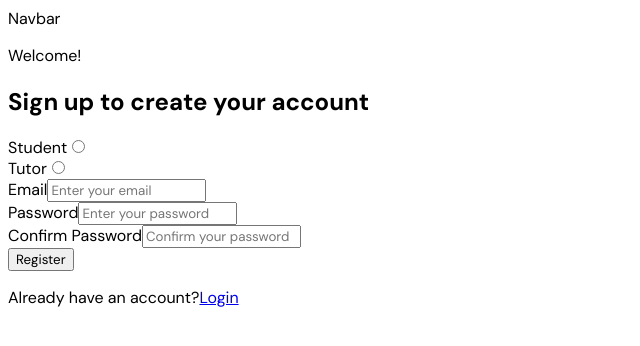
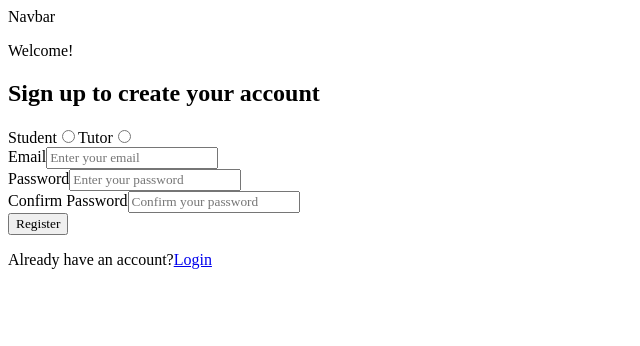
Before and after one commit to thesarpex/Learnflow-LMS, a React (Vite) app: page /signup in a window 1280 px wide. Shown: the top 346 px of the page, without its empty margins (0-640 px from the left). Built offline with nearby package versions, Linux system fonts and the light colour scheme; no server answers.

Commit message:
added tailwind.config.js

```diff
--- a/src/index.css
+++ b/src/index.css
@@ -1,3 +1,8 @@
+@tailwind base;
+@tailwind components;
+@tailwind utilities;
+
+
 @import url('https://fonts.googleapis.com/css2?family=DM+Sans:ital,opsz,wght@0,9..40,100..1000;1,9..40,100..1000&display=swap');
 
 *{
--- a/src/routes/student/Signup.jsx
+++ b/src/routes/student/Signup.jsx
@@ -56,7 +56,7 @@
 
       <form onSubmit={handleSubmit}>
         <div className="flex flex-row">
-          <div>
+          <div className="'text-gray-600'">
             <label>Student</label>
             <input
               id="student-radio"
--- /dev/null
+++ b/tailwind.config.js
@@ -0,0 +1,8 @@
+/** @type {import('tailwindcss').Config} */
+export default {
+  content: ["./index.html", "./src/**/*.{js,ts,jsx,tsx}"],
+  theme: {
+    extend: {},
+  },
+  plugins: [],
+};
```
